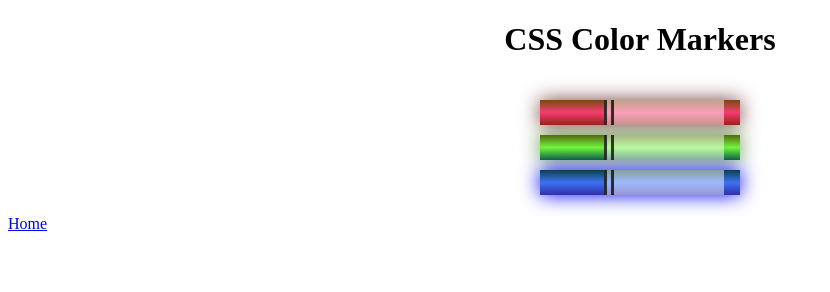
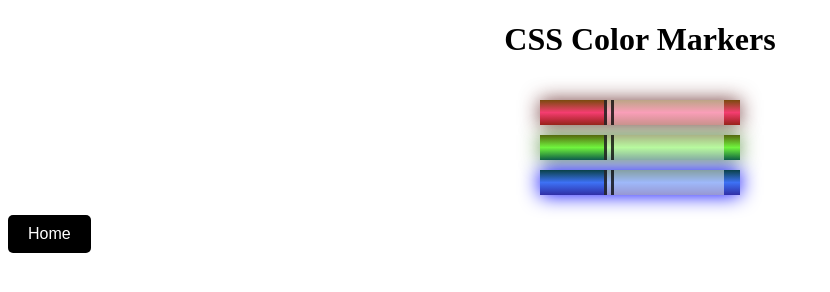
Before and after one commit to Jesuz-001/Marcadores-de-Colorr, a plain HTML site: page index.html in a window 1280 px wide. Shown: the whole page, without its empty margins (0-830 px from the left). Drawn offline with Linux system fonts and the light colour scheme.

Commit message:
Update styles.css

```diff
--- a/styles.css
+++ b/styles.css
@@ -43,3 +43,15 @@ h1 {
   background: linear-gradient(hsl(186, 76%, 16%), hsl(223, 90%, 60%), hsl(240, 56%, 42%));
   box-shadow: 0 0 20px 0 blue;
 }
+ .boton {
+  display: inline-block;
+  padding: 10px 20px;
+  background-color: #000000;
+  color: white;
+  text-decoration: none;
+  border-radius: 5px;
+  font-family: sans-serif;
+}
+.boton:hover {
+  background-color: #fcd58e;
+}
```
